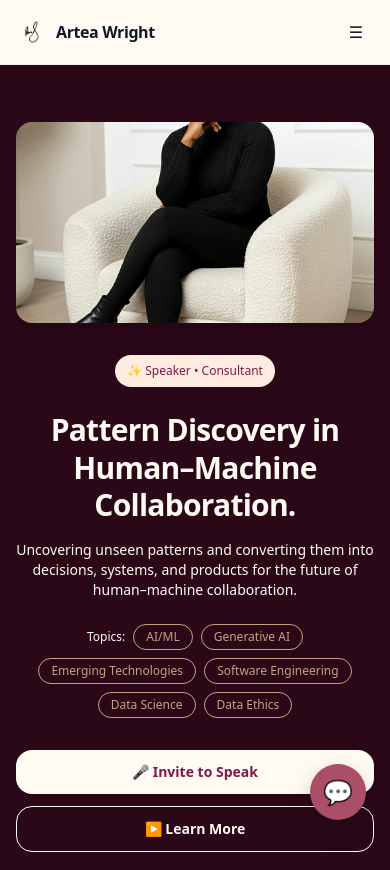
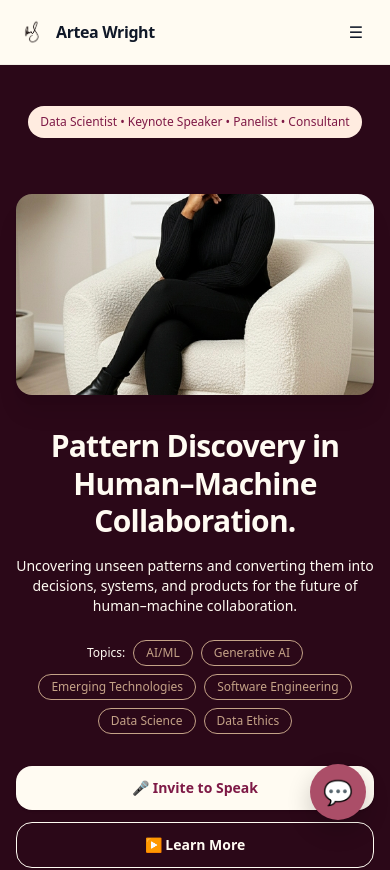
Before and after one commit to ArteaWright/portfolio_2.0, a React (Vite) app: page / in a window 390 px wide. Shown: the top 870 px of the page. Built offline with nearby package versions, Linux system fonts and the light colour scheme.

Commit message:
site: mobile update

```diff
--- a/src/App.tsx
+++ b/src/App.tsx
@@ -77,8 +77,15 @@ export default function AW_Speaker_DataScientist() {
         <Section id="hero" className="flex items-center justify-center min-h-screen max-w-screen-lg">
           <div className="grid grid-cols-1 gap-8 lg:grid-cols-2 lg:gap-12 lg:items-stretch w-full lg:h-[85vh]">
 
-          {/* Video Side - Desktop Left */}
-          <div className="video w-full flex items-center lg:h-full">
+          {/* Title Badge - Mobile First */}
+          <div className="lg:hidden text-center">
+            <div className="mx-auto mb-6 inline-flex items-center gap-2 rounded-full px-3 py-2 text-xs sm:text-sm font-medium" style={{ backgroundColor: '#ffece0', color: '#7e1946' }}>
+              <span className="titles">Data Scientist • Keynote Speaker • Panelist • Consultant</span>
+            </div>
+          </div>
+
+          {/* Video Side - Desktop Left, Mobile Second */}
+          <div className="video w-full flex items-center lg:h-full order-2 lg:order-1">
             {showVideo ? (
               <iframe
                 ref={videoRef}
@@ -100,11 +107,13 @@ export default function AW_Speaker_DataScientist() {
             )}
           </div>
 
-          {/* Content Side - Desktop Right */}
-          <div className="introduction text-center lg:text-left lg:flex lg:flex-col lg:justify-center lg:h-full">
-            <div className="mx-auto mb-6 inline-flex items-center gap-2 rounded-full px-3 py-2 text-xs sm:text-sm font-medium lg:mx-0 lg:mb-8" style={{ backgroundColor: '#ffece0', color: '#7e1946' }}>
-              <span className="hidden sm:inline">✨ Data Scientist • Keynote Speaker • Panelist • Consultant</span>
-              <span className="sm:hidden">✨ Speaker • Consultant</span>
+          {/* Content Side - Desktop Right, Mobile Third */}
+          <div className="introduction text-center lg:text-left lg:flex lg:flex-col lg:justify-center lg:h-full order-3 lg:order-2">
+            {/* Title Badge - Desktop Only */}
+            <div className="hidden lg:block mb-6 lg:mb-8">
+              <div className="inline-flex items-center gap-2 rounded-full px-3 py-2 text-xs sm:text-sm font-medium" style={{ backgroundColor: '#ffece0', color: '#7e1946' }}>
+                <span className="titles">Data Scientist • Keynote Speaker • Panelist • Consultant</span>
+              </div>
             </div>
             <h1 className="text-3xl font-extrabold leading-tight tracking-tight sm:text-4xl lg:text-5xl lg:mb-6" style={{ color: '#fffbf2' }}>
                 Pattern Discovery in Human–Machine Collaboration.
```
